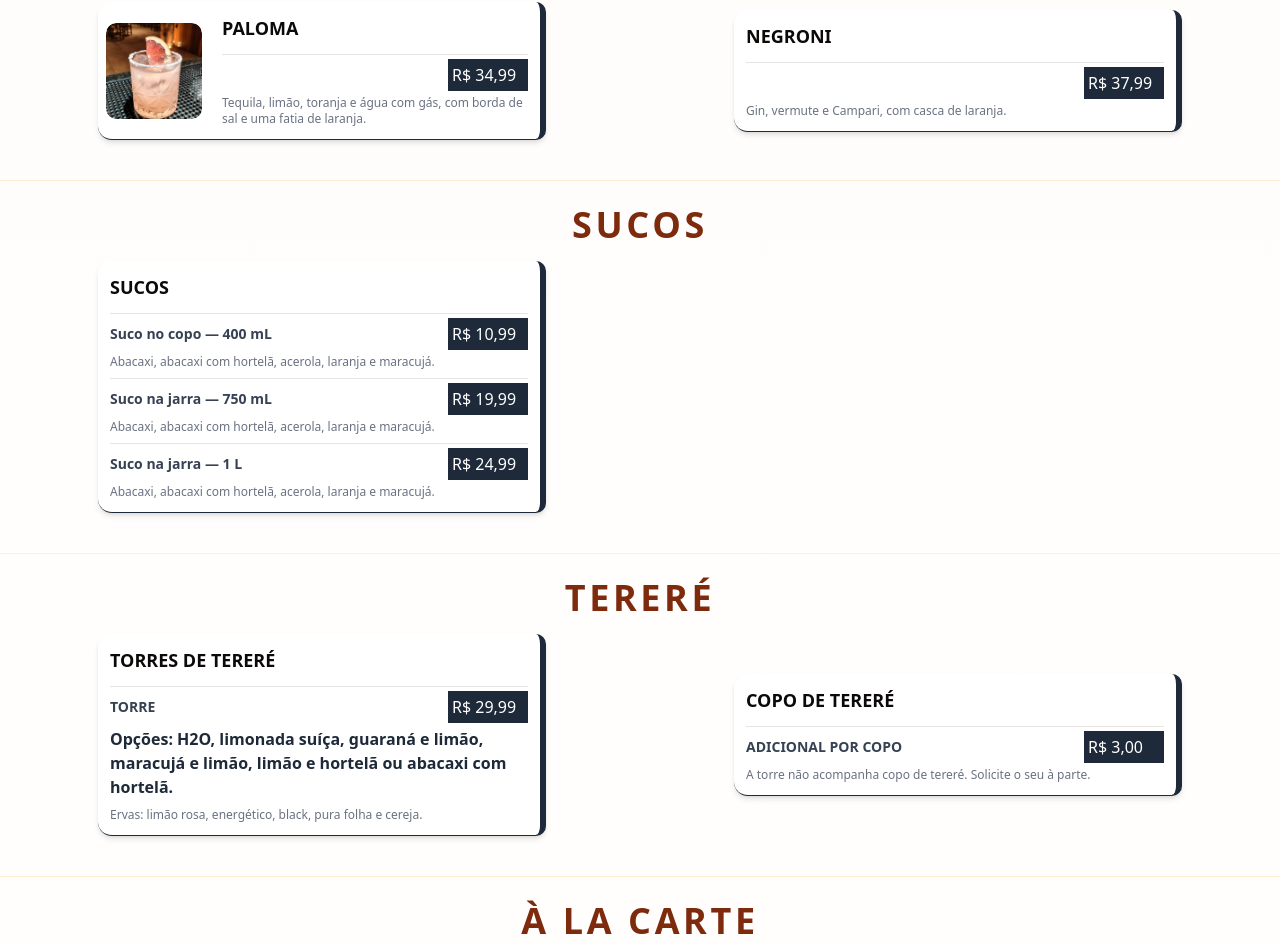
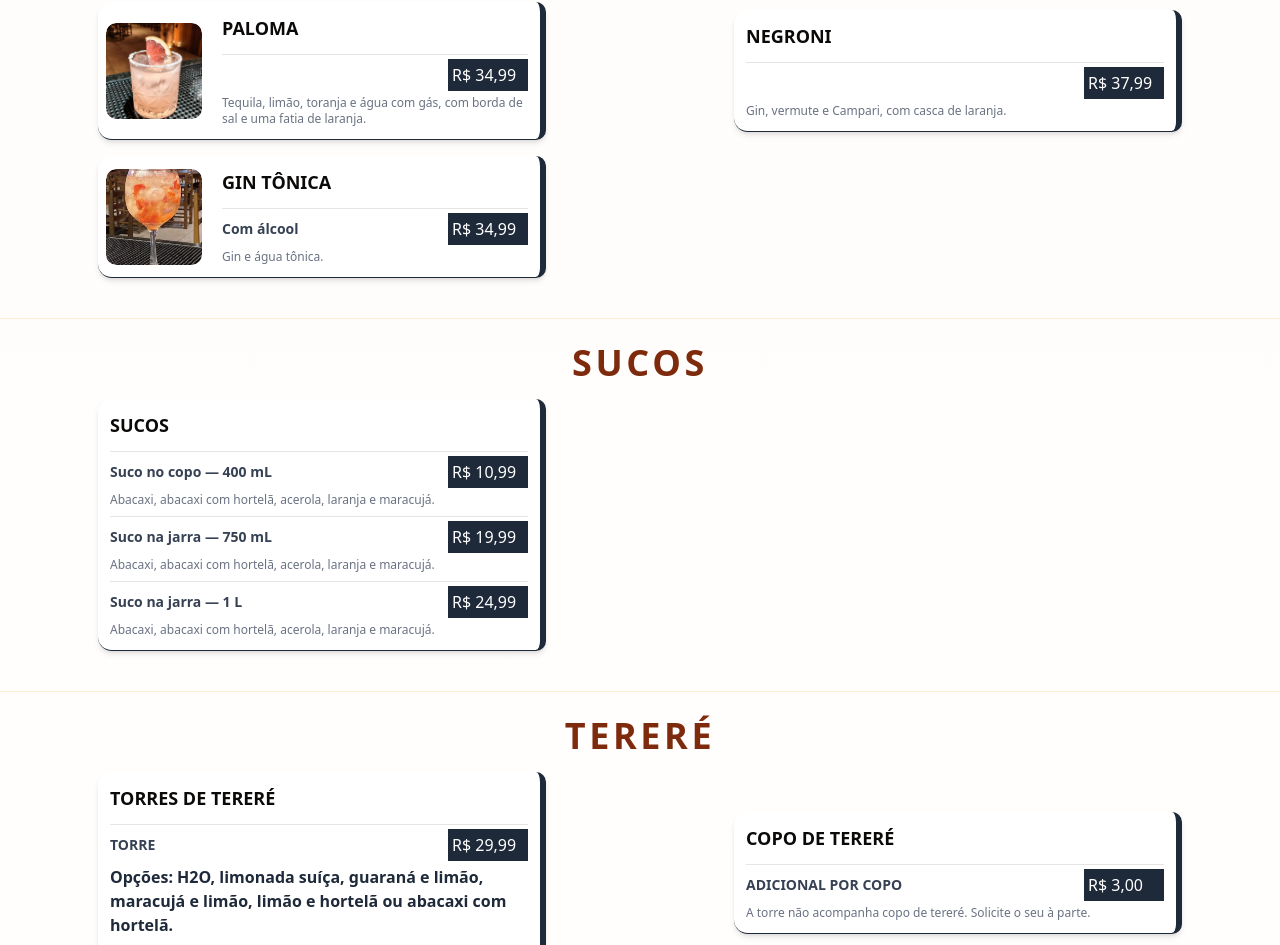
Before and after one commit to brasaburger06-blip/cardapio-brasa, a Next.js app in the folder testecardapioune-master/testecardapioune-master/: page /testune in a window 1280 px wide. Shown: the part 7209-8154 px from the top of the page. Built offline with nearby package versions, Linux system fonts and the light colour scheme.

Commit message:
Adiciona Gin Tônica ao cardápio do salão

```diff
--- a/testecardapioune-master/testecardapioune-master/src/db.js
+++ b/testecardapioune-master/testecardapioune-master/src/db.js
@@ -1207,6 +1207,21 @@ export const dataBase = [
     ]
   },
   {
+    "id": "drink-gin-tonica",
+    "name": "GIN TÔNICA",
+    "imageUrlPry": "/gin-tonica.jpeg",
+    "typeMenu": false,
+    "categoryTitle": "DRINKS",
+    "variations": [
+      {
+        "category": "Com álcool",
+        "price": "34,99",
+        "description": "Gin e água tônica.",
+        "status": true
+      }
+    ]
+  },
+  {
     "id": "1308",
     "name": "COPÃO DE WHISKY COM ENERGÉTICO",
     "typeMenu": false,
```
